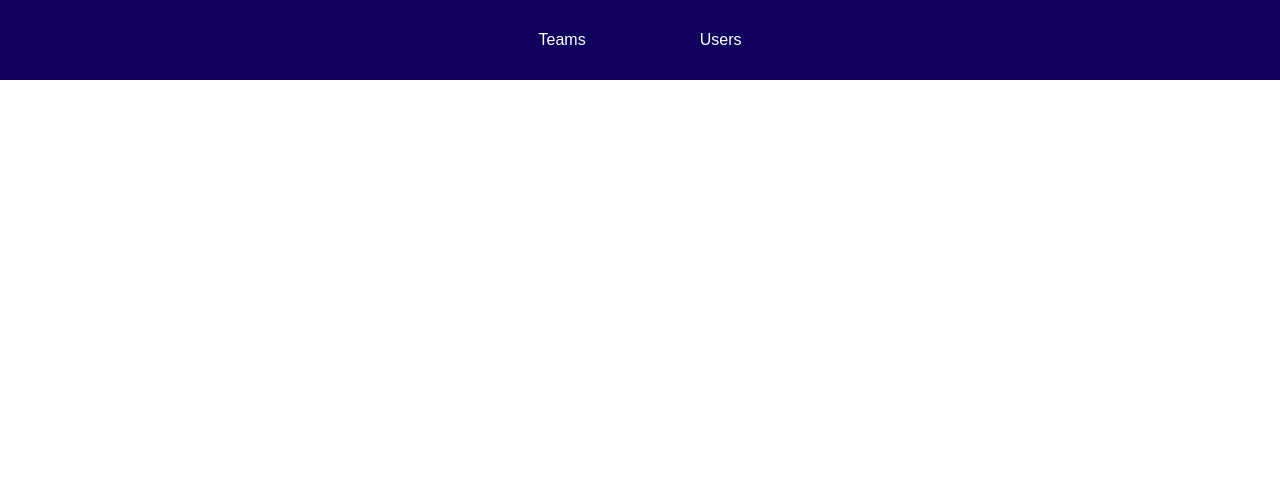
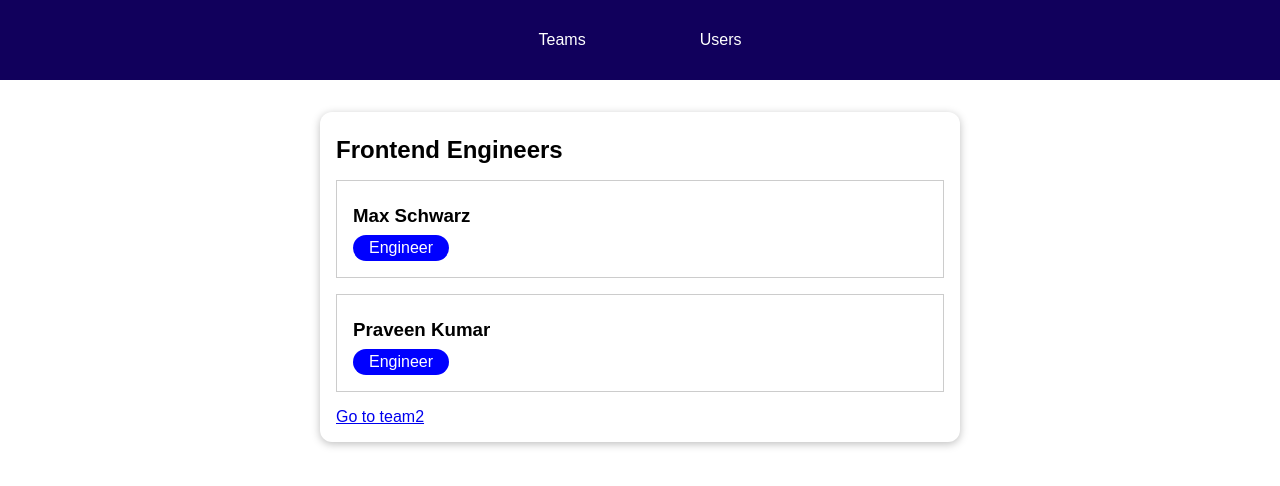
Before and after one commit to RankovicJelena/Routing, a Vue app: page /teams/t1 in a window 1280 px wide. Before the commit this address had no page. Shown: the top 486 px of the page. Built offline with nearby package versions, Linux system fonts and the light colour scheme.

Commit message:
adding dynamic path

```diff
--- a/src/components/teams/TeamMembers.vue
+++ b/src/components/teams/TeamMembers.vue
@@ -9,6 +9,7 @@
         :role="member.role"
       ></user-item>
     </ul>
+    <router-link to="/teams/t2">Go to team2</router-link>
   </section>
 </template>
 
@@ -16,17 +17,28 @@
 import UserItem from '../users/UserItem.vue';
 
 export default {
+  inject: ['users', 'teams'],
   components: {
-    UserItem
+    UserItem,
   },
   data() {
     return {
-      teamName: 'Test',
-      members: [
-        { id: 'u1', fullName: 'Max Schwarz', role: 'Engineer' },
-        { id: 'u2', fullName: 'Max Schwarz', role: 'Engineer' },
-      ],
+      teamName: '',
+      members: [],
     };
+  },
+  created() {
+    // this.$route.path; // teams/t1
+    const teamId = this.$route.params.teamId;
+    const selectedTeam = this.teams.find((team) => team.id === teamId);
+    const members = selectedTeam.members;
+    const selectedMembers = [];
+    for (const member of members) {
+      const selectedUser = this.users.find((user) => user.id === member);
+      selectedMembers.push(selectedUser);
+    }
+    this.members = selectedMembers;
+    this.teamName = selectedTeam.name;
   },
 };
 </script>
--- a/src/components/teams/TeamsItem.vue
+++ b/src/components/teams/TeamsItem.vue
@@ -2,13 +2,18 @@
   <li>
     <h3>{{ name }}</h3>
     <div class="team-members">{{ memberCount }} Members</div>
-    <a href="#">View Members</a>
+    <router-link :to="teamMembersLink">View Members</router-link>
   </li>
 </template>
 
 <script>
 export default {
-  props: ['name', 'memberCount'],
+  props: ['id', 'name', 'memberCount'],
+  computed: {
+    teamMembersLink() {
+      return '/teams/' + this.id;
+    },
+  },
 };
 </script>
 
--- a/src/components/teams/TeamsList.vue
+++ b/src/components/teams/TeamsList.vue
@@ -3,6 +3,7 @@
     <teams-item
       v-for="team in teams"
       :key="team.id"
+      :id="team.id"
       :name="team.name"
       :member-count="team.members.length"
     ></teams-item>
--- a/src/main.js
+++ b/src/main.js
@@ -4,12 +4,14 @@
 import App from './App.vue';
 import TeamsList from './components/teams/TeamsList.vue';
 import UsersList from './components/users/UsersList.vue';
+import TeamMembers from './components/teams/TeamMembers.vue';
 
 const router = createRouter({
   history: createWebHistory(),
   routes: [
     { path: '/teams', component: TeamsList }, //our-domain.com/teams => ...
     { path: '/users', component: UsersList },
+    { path: '/teams/:teamId', component: TeamMembers },
   ],
   linkActiveClass: 'aactive',
 });
```
